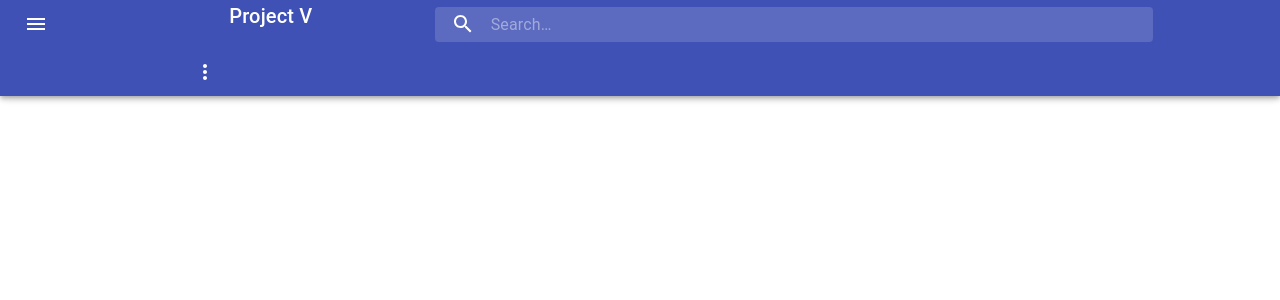
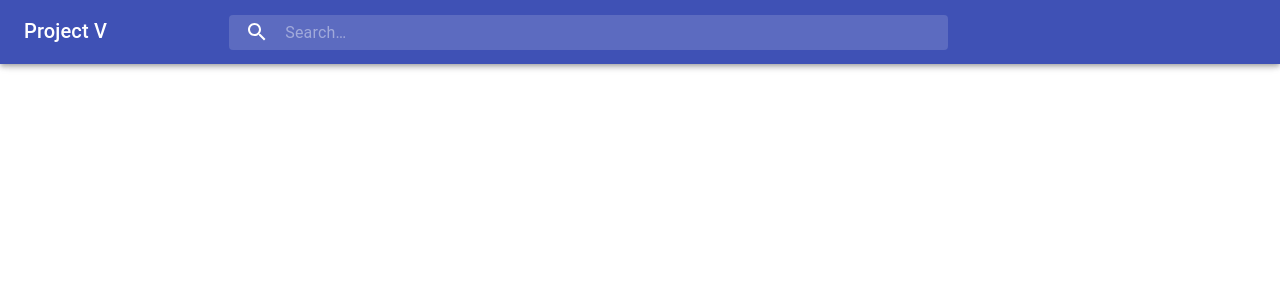
Before and after one commit to ardakkk/project-v-client, a React app: page / in a window 1280 px wide. Shown: the top 300 px of the page. Built offline with nearby package versions, Linux system fonts and the light colour scheme; the HTML template or start-up script is replaced by a standard one.

Commit message:
Fixed Grid UI bug on mobile and desktop

```diff
--- a/src/components/organisms/Header/Header.scss
+++ b/src/components/organisms/Header/Header.scss
@@ -1,10 +1,4 @@
 .Header {
-    &_title {
-        @media screen and (max-width: 479px) {
-            display: none;
-        }
-    }
-
     &_search {
         width: 100%;
         position: relative;
--- a/src/components/organisms/Header/Header.tsx
+++ b/src/components/organisms/Header/Header.tsx
@@ -3,6 +3,7 @@ import * as React from 'react';
 import { AppBar, Toolbar, Typography } from '@material-ui/core';
 import Badge from '@material-ui/core/Badge';
 import Grid from '@material-ui/core/Grid';
+import Hidden from '@material-ui/core/Hidden';
 import IconButton from '@material-ui/core/IconButton';
 import InputBase from '@material-ui/core/InputBase';
 import Menu from '@material-ui/core/Menu';
@@ -79,6 +80,7 @@ export const Header: React.FunctionComponent<any> = props => {
             <AppBar>
                 <Toolbar>
                     <Grid container={true}>
+                        <Hidden smUp={true}>
                             <Grid item={true} xs={2}>
                                 <IconButton
                                     edge='start'
@@ -88,13 +90,13 @@ export const Header: React.FunctionComponent<any> = props => {
                                     <MenuIcon />
                                 </IconButton>
                             </Grid>
-                        <Grid
-                            item={true}
-                            lg={2}
-                            className={classes.Header_title}>
+                        </Hidden>
+                        <Grid item={true} lg={2}>
+                            <Hidden mdDown={true}>
                                 <Typography variant='h6' noWrap={true}>
                                     Project V
                                 </Typography>
+                            </Hidden>
                         </Grid>
                         <Grid
                             item={true}
@@ -115,6 +117,7 @@ export const Header: React.FunctionComponent<any> = props => {
                                 />
                             </div>
                         </Grid>
+                        <Hidden smUp={true}>
                             <Grid
                                 item={true}
                                 xs={2}
@@ -127,6 +130,7 @@ export const Header: React.FunctionComponent<any> = props => {
                                     <MoreIcon />
                                 </IconButton>
                             </Grid>
+                        </Hidden>
                     </Grid>
                 </Toolbar>
             </AppBar>
```
Lines whose indentation alone changed are shown as unchanged.
